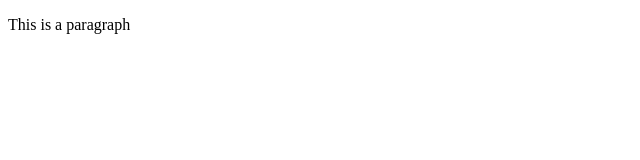
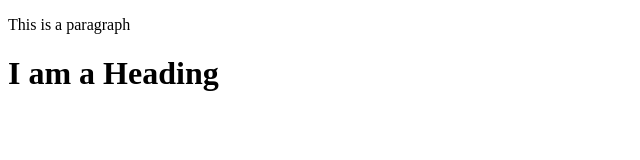
Before and after one commit to cajitkumarz/localRepo, a plain HTML site: page index.html in a window 1280 px wide. Shown: the whole page, without its empty margins (0-640 px from the left). Drawn offline with Linux system fonts and the light colour scheme.

Commit message:
add heading

```diff
--- a/index.html
+++ b/index.html
@@ -7,5 +7,6 @@
 </head>
 <body>
     <p>This is a paragraph</p>
+    <h1>I am a Heading</h1>
 </body>
 </html>
```
